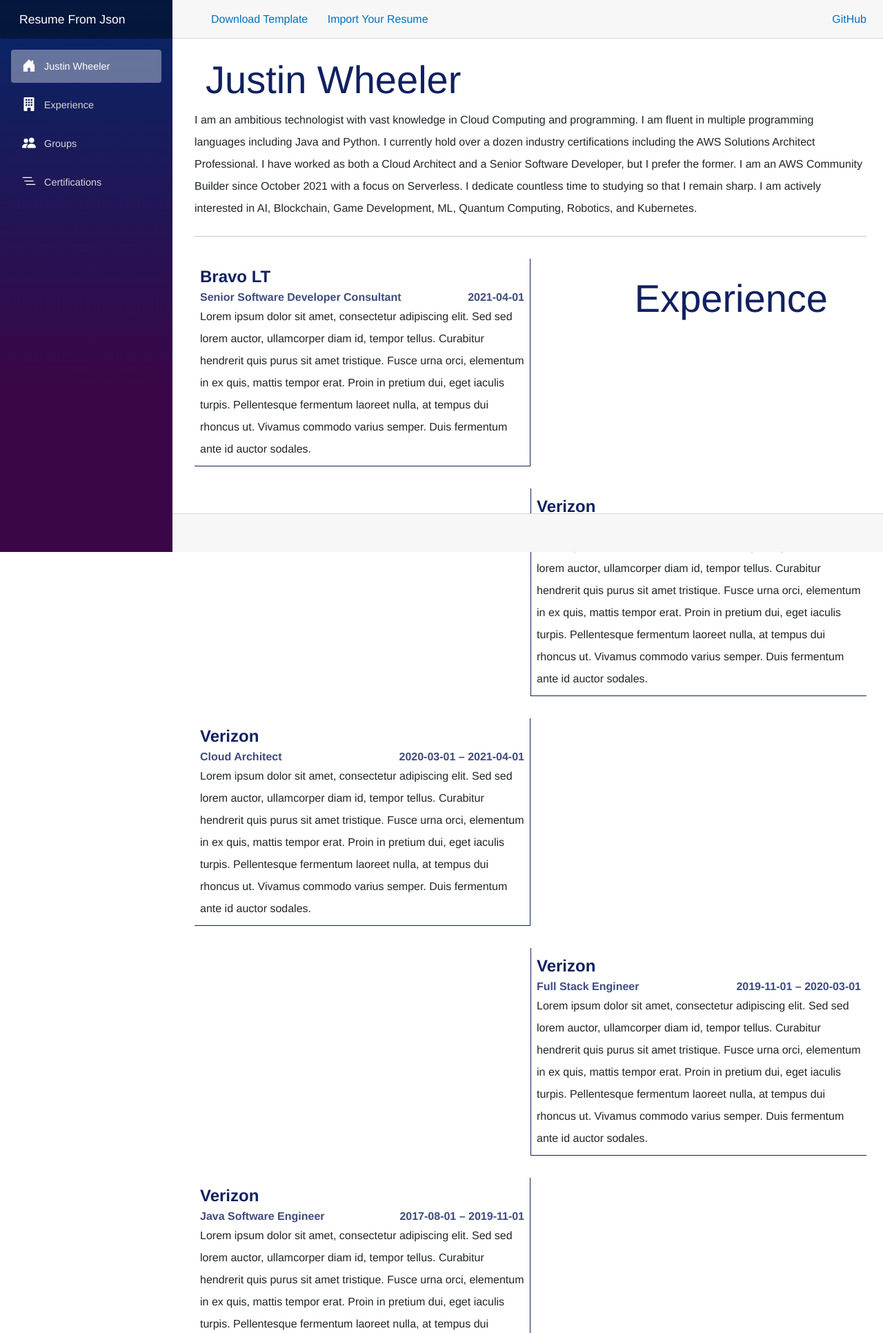
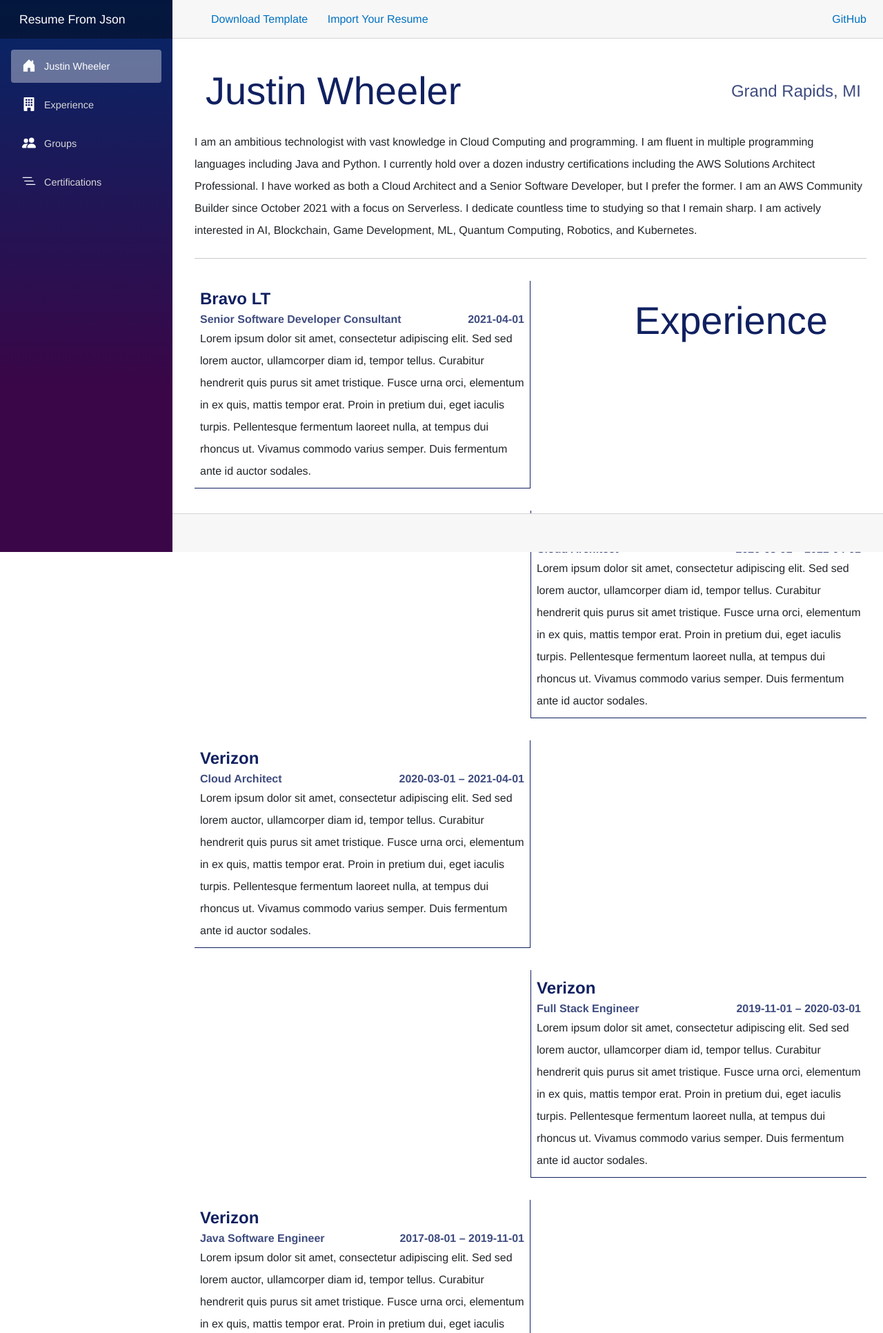
Before and after one commit to wheeleruniverse/cgc-resume-from-json, an ASP.NET Core app: page / in a window 1280 px wide. Shown: the top 1932 px of the page at 69% size. Run offline with ASP.NET Core 8, Linux system fonts and the light colour scheme; style sheets or scripts are compiled from the project's sources.

Commit message:
Location, Updated urls structure

```diff
--- a/Layout/MainLayout.razor
+++ b/Layout/MainLayout.razor
@@ -68,6 +68,8 @@ else
 
         public ResumeGroup[]? Groups { get; set; }
 
+        public string? Location { get; set; }
+
         public string Name { get; set; } = "Unknown";
     }
 
--- a/Layout/MainLayout.razor.css
+++ b/Layout/MainLayout.razor.css
@@ -5,7 +5,11 @@
 }
 
 main {
+    display: flex;
     flex: 1;
+    flex-direction: column;
+    justify-content: space-between;
+    min-height: 100vh;
 }
 
 .sidebar {
--- a/Pages/Home.razor
+++ b/Pages/Home.razor
@@ -1,7 +1,16 @@
 @page "/"
 
 <PageTitle>@Resume.Name</PageTitle>
-<a class="block-header resume-name" href="#">@Resume.Name</a>
+
+<div class="resume-header">
+    <a class="block-header" href="#">@Resume.Name</a>
+    @if (Resume.Location != null)
+    {
+        <a class="location" href="https://maps.google.com?q=@Resume.Location" target="_blank">
+            @Resume.Location
+        </a>
+    }
+</div>
 
 @if (Resume.About != null)
 {
--- a/Pages/Home.razor.css
+++ b/Pages/Home.razor.css
@@ -76,6 +76,18 @@ hr {
     margin: 32px 0;
 }
 
+.location {
+    color: #3f4c7f;
+    padding: 8px;
+    font-size: 24px;
+    text-decoration: none;
+}
+
+.location:hover {
+    background-color: #cfd2df;
+    border-radius: 16px;
+}
+
 .position-name {
     color: #3f4c7f;
     display: flex;
@@ -83,7 +95,13 @@ hr {
     justify-content: space-between;
 }
 
-.resume-name {
+.resume-header {
+    align-items: center;
+    display: flex;
+    justify-content: space-between;
+}
+
+.resume-header .block-header {
     position: unset;
 }
 
```
Also changed, not shown: wwwroot/data/wheeler-resume.json (+54 -3 lines).
